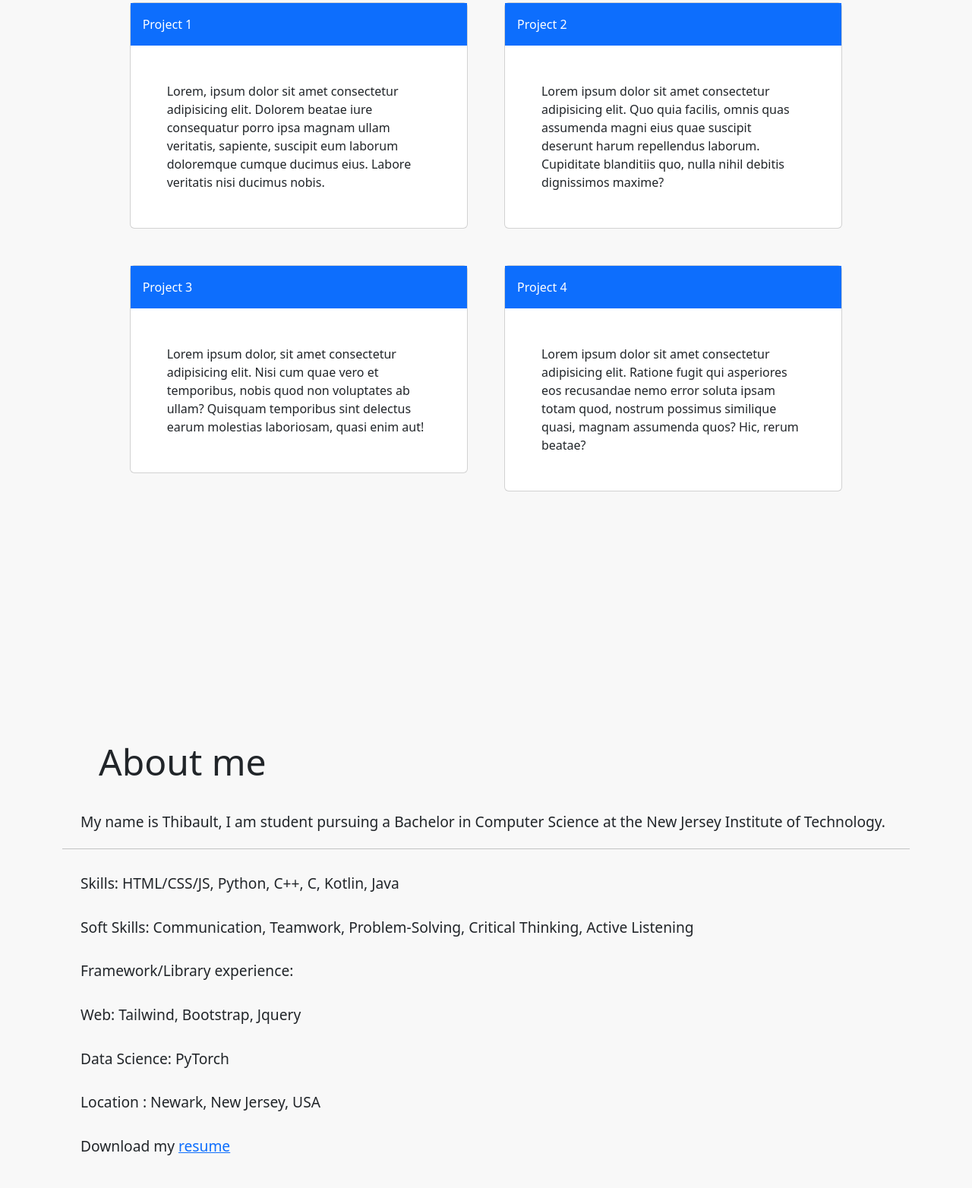
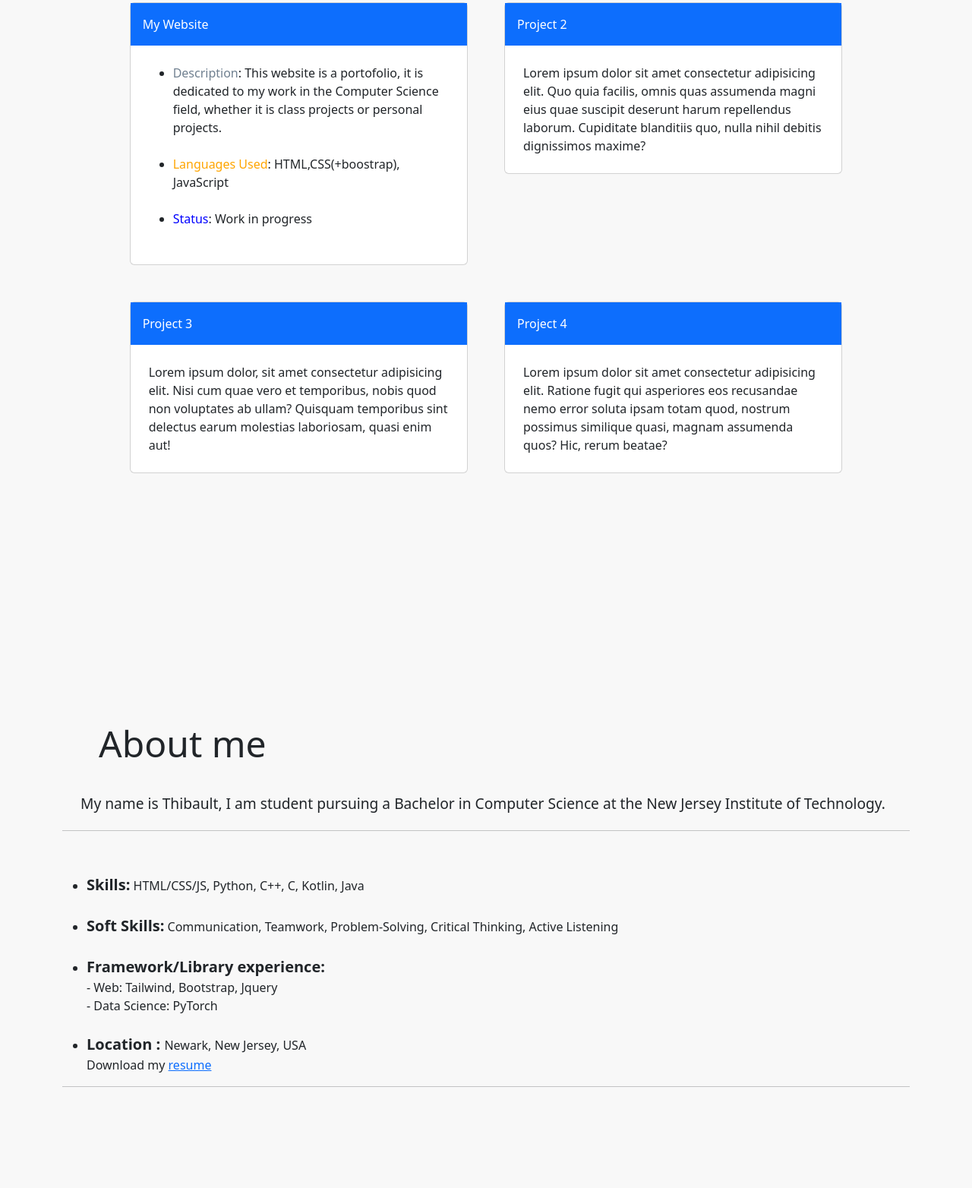
Before and after one commit to breakthegreat/portofolio, a website: page index.html in a window 1280 px wide. Shown: the part 842-2406 px from the top of the page at 76% size. Drawn offline with nearby package versions, Linux system fonts and the light colour scheme.

Commit message:
added colors

```diff
--- a/index.html
+++ b/index.html
@@ -92,11 +92,24 @@
         <div class="row row-cols-1 row-cols-lg-2  mx-5 gy-5 gx-5" id="projects">
             <div class="col-lg-5 offset-lg-1 col-md-6">
                 <div class="card ">
-                    <div class="card-body text-bg-primary">Project 1
+                    <div class="card-body text-bg-primary">My Website
                     </div>
-                    <div class="card-body p-5">Lorem, ipsum dolor sit amet consectetur adipisicing elit. Dolorem beatae
-                        iure consequatur porro ipsa magnam ullam veritatis, sapiente, suscipit eum laborum doloremque
-                        cumque ducimus eius. Labore veritatis nisi ducimus nobis.
+                    <div class="card-body p-4">
+
+                        <ul>
+                            <li class="list">
+                                <span style="color:slategray;">Description</span>:
+                                This website is a portofolio, it is dedicated to my work in the Computer Science field,
+                                whether it is
+                                class projects or personal projects.
+                            </li>
+                            <li class="list">
+                                <span style="color: orange;">Languages Used</span>: HTML,CSS(+boostrap), JavaScript
+                            </li>
+                            <li class="list">
+                                <span style="color:blue;"> Status</span>: Work in progress
+                            </li>
+                        </ul>
                     </div>
 
                 </div>
@@ -106,7 +119,7 @@
                 <div class="card ">
                     <div class="card-body text-bg-primary">Project 2
                     </div>
-                    <div class="card-body p-5">Lorem ipsum dolor sit amet consectetur adipisicing elit. Quo quia
+                    <div class="card-body p-4">Lorem ipsum dolor sit amet consectetur adipisicing elit. Quo quia
                         facilis, omnis quas assumenda magni eius quae suscipit deserunt harum repellendus laborum.
                         Cupiditate blanditiis quo, nulla nihil debitis dignissimos maxime?
                     </div>
@@ -118,7 +131,7 @@
                 <div class="card ">
                     <div class="card-body text-bg-primary">Project 3
                     </div>
-                    <div class="card-body p-5">Lorem ipsum dolor, sit amet consectetur adipisicing elit. Nisi cum quae
+                    <div class="card-body p-4">Lorem ipsum dolor, sit amet consectetur adipisicing elit. Nisi cum quae
                         vero et temporibus, nobis quod non voluptates ab ullam? Quisquam temporibus sint delectus earum
                         molestias laboriosam, quasi enim aut!
                     </div>
@@ -130,7 +143,7 @@
                 <div class="card ">
                     <div class="card-body text-bg-primary">Project 4
                     </div>
-                    <div class="card-body p-5">Lorem ipsum dolor sit amet consectetur adipisicing elit. Ratione fugit
+                    <div class="card-body p-4">Lorem ipsum dolor sit amet consectetur adipisicing elit. Ratione fugit
                         qui asperiores eos recusandae nemo error soluta ipsam totam quod, nostrum possimus similique
                         quasi, magnam assumenda quos? Hic, rerum beatae?
                     </div>
@@ -154,25 +167,39 @@
 
                 <div class="col">
                     <div>
+
+
+
                         <p class="about">
                             My name is Thibault, I am student pursuing a Bachelor in Computer Science at the New
                             Jersey Institute of Technology.
                             <br>
                             <hr>
+                        <ul>
                             <p class="skills">
-                            Skills: HTML/CSS/JS, Python, C++, C, Kotlin, Java
+                                <li> <span class="head">Skills:</span> HTML/CSS/JS, Python, C++, C, Kotlin, Java
+                                </li>
                                 <br>
-                            Soft Skills: Communication, Teamwork, Problem-Solving, Critical Thinking, Active Listening
+                                <li>
+                                    <span class="head">Soft Skills:</span> Communication, Teamwork, Problem-Solving,
+                                    Critical
+                                    Thinking, Active Listening
+                                </li>
                                 <br>
-                            Framework/Library experience: <br> Web: Tailwind, Bootstrap, Jquery
-                            <br> Data Science: PyTorch
+                                <li>
+                                    <span class="head"> Framework/Library experience: </span> <br> - Web: Tailwind,
+                                    Bootstrap,
+                                    Jquery
+                                    <br> - Data Science: PyTorch
+                                </li>
                                 <br>
-                            Location : Newark, New Jersey, USA
+                                <li>
+                                    <span class="head"> Location : </span> Newark, New Jersey, USA
                                     <br>
                                     Download my <a href="./resume.pdf" download>resume</a>
-
+                                </li>
                             </p>
-
+                        </ul>
                         <hr>
                         </p>
                     </div>
--- a/styles.css
+++ b/styles.css
@@ -124,3 +124,14 @@ p {
         margin-bottom: 10vh;
     }
 }
+
+.head {
+    font-size: 20px;
+    font-weight: bold;
+
+}
+
+
+.list {
+    margin-bottom: 24px;
+}
```
Lines whose indentation alone changed are shown as unchanged.
